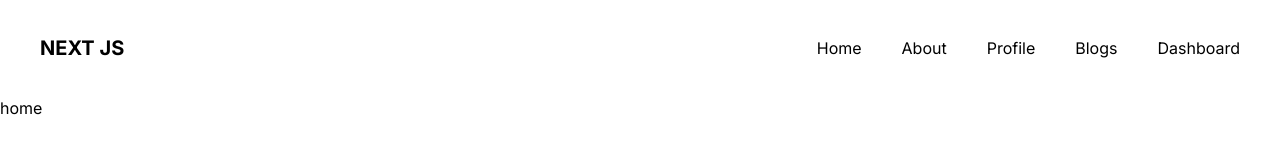
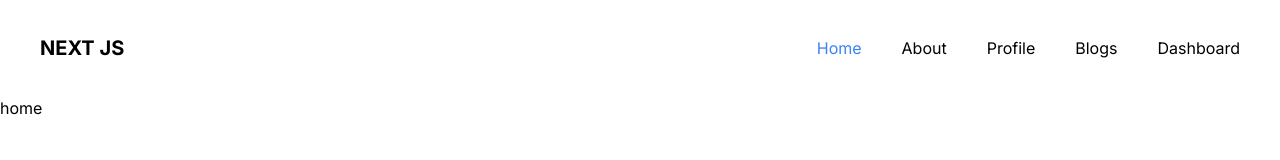
Before and after one commit to Sobuj54/learning-nexjs, a Next.js app: page / in a window 1280 px wide. Shown: the top 160 px of the page. Built offline with nearby package versions, Linux system fonts and the light colour scheme.

Commit message:
created working navbar and sidebar also created active navlink

```diff
--- a/src/app/dashboard/Sidebar.js
+++ b/src/app/dashboard/Sidebar.js
@@ -1,4 +1,4 @@
-import Link from "next/link";
+import NavLink from "@/components/NavLink";
 
 const navLinks = [
   {
@@ -25,7 +25,9 @@
       <ul className="flex flex-col gap-5">
         {navLinks.map(({ path, title }) => (
           <li key={path}>
-            <Link href={path}>{title}</Link>
+            <NavLink exact activeClassName="text-blue-500" href={path}>
+              {title}
+            </NavLink>
           </li>
         ))}
       </ul>
--- a/src/components/NavBar.js
+++ b/src/components/NavBar.js
@@ -1,4 +1,4 @@
-import Link from "next/link";
+import NavLink from "./NavLink";
 
 const navLinks = [
   {
@@ -30,7 +30,12 @@
       <ul className="flex gap-10">
         {navLinks.map(({ path, title }) => (
           <li key={path}>
-            <Link href={path}>{title}</Link>
+            <NavLink
+              exact={path === "/"}
+              activeClassName="text-blue-500"
+              href={path}>
+              {title}
+            </NavLink>
           </li>
         ))}
       </ul>
--- /dev/null
+++ b/src/components/NavLink.js
@@ -0,0 +1,29 @@
+"use client";
+import ClassNames from "@/utils/ClassNames";
+import Link from "next/link";
+import { usePathname } from "next/navigation";
+
+const NavLink = ({
+  children,
+  href,
+  exact = false,
+  activeClassName,
+  ...props
+}) => {
+  const path = usePathname();
+
+  const active = exact ? path === href : path.startsWith(href);
+  const classes = ClassNames(props.className, active && activeClassName);
+
+  if (classes) {
+    props.className = classes;
+  }
+
+  return (
+    <Link href={href} {...props}>
+      {children}
+    </Link>
+  );
+};
+
+export default NavLink;
--- /dev/null
+++ b/src/utils/ClassNames.js
@@ -0,0 +1,3 @@
+const ClassNames = (...args) => args.filter(Boolean).join(" ");
+
+export default ClassNames;
```
